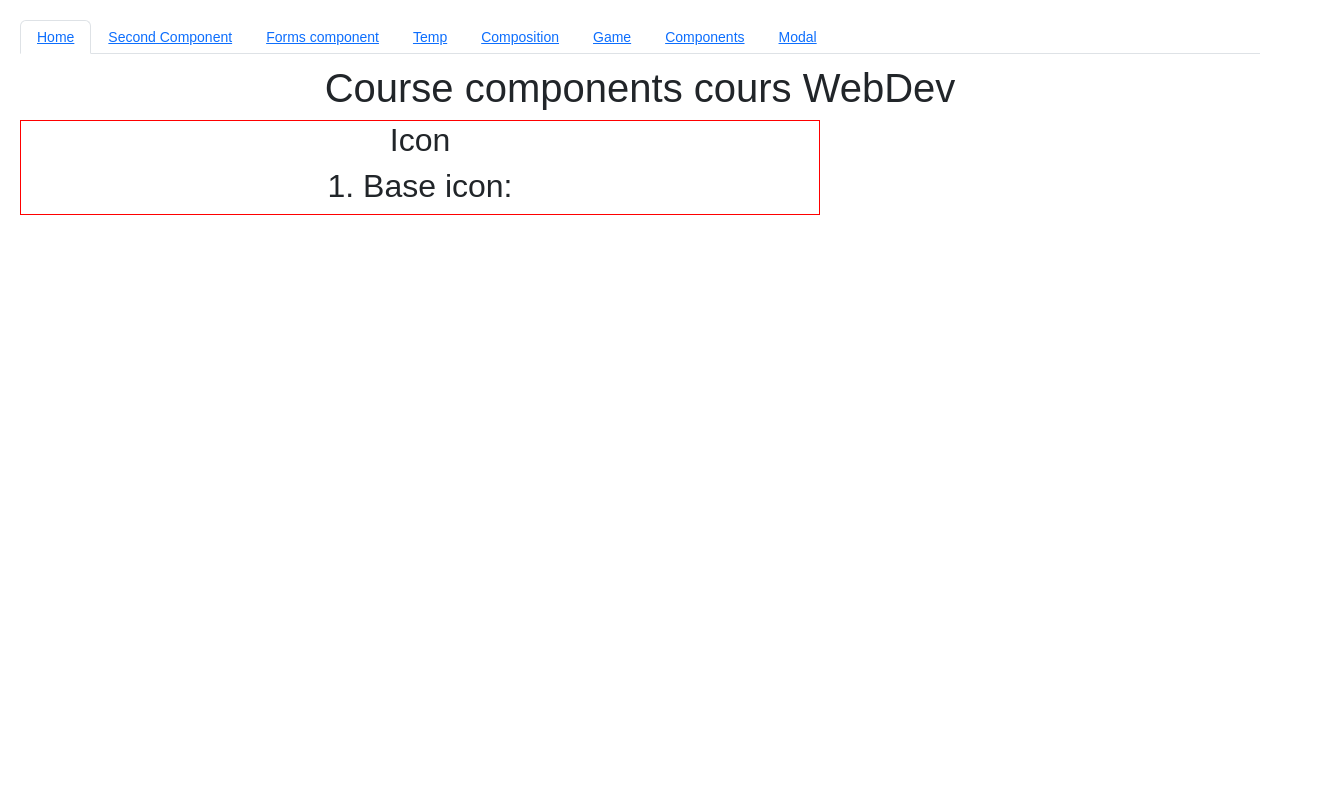
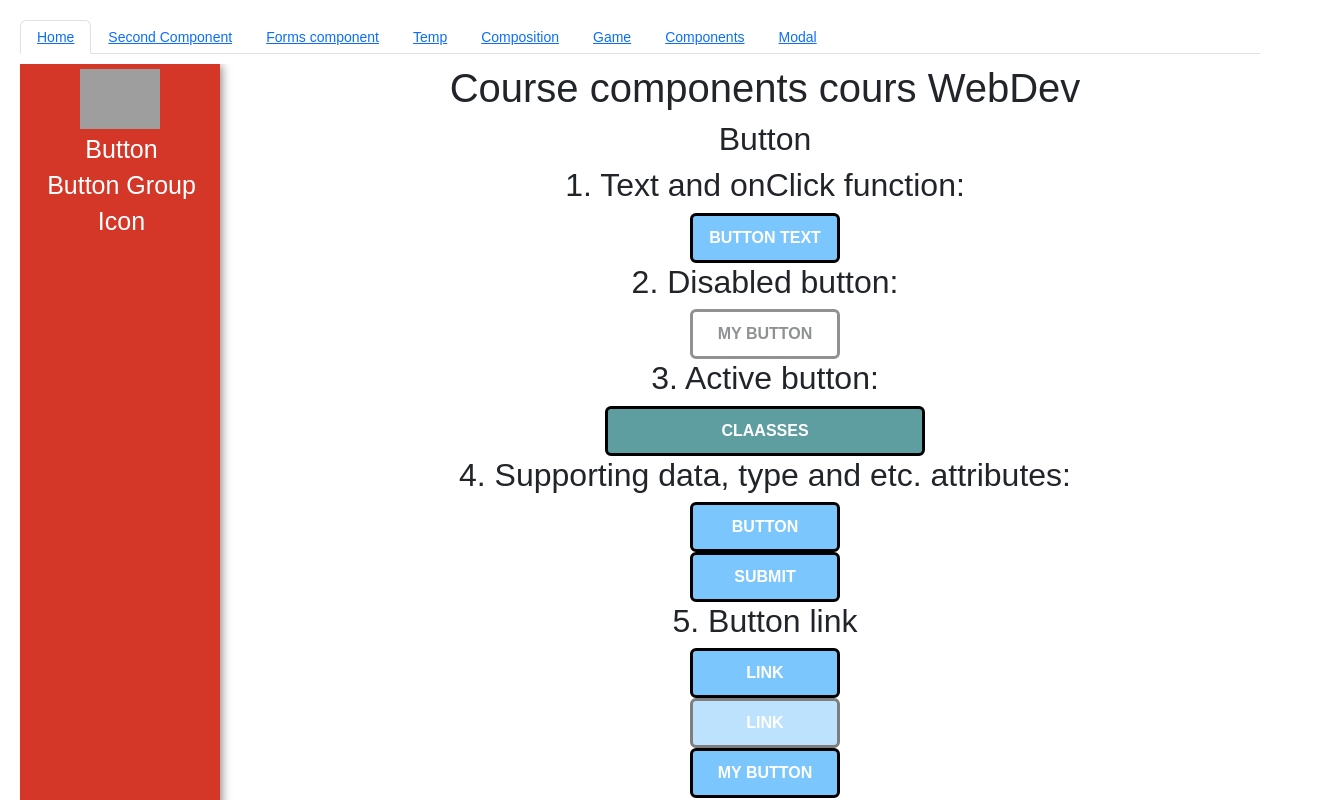
Before and after one commit to N1ph1l1m/React_practic, a React (Create React App) app in the folder React/my-app/: page /devComponents in a window 1280 px wide. Shown: the top 800 px of the page, 1320 px wide, since content can reach past the window. Built offline with nearby package versions, Linux system fonts and the light colour scheme; grey boxes are pictures that could not be loaded.

Commit message:
Create layout for Components

```diff
--- a/React/my-app/src/components/webDevComponents/webDevComponents.jsx
+++ b/React/my-app/src/components/webDevComponents/webDevComponents.jsx
@@ -4,38 +4,135 @@ import SandBoxButton from "./components/button/sandBoxButton";
 import SandBoxGroupButton from "../webDevComponents/components/groupButton/sandBoxGroupButton";
 import SandBoxIcon from "./components/icon/sandBoxIcon";
 
+const MainLayout = styled.div`
+width:1300px;
+min-height:50%;
+display:flex;
+justify-content:start;
+flex-flow:row wrap;
+overflow:hidden;
+`
 const ContentWrap = styled.div`
-${'' /* margin:0px auto; */}
-border:1px solid red;
+width:1090px;
+height:100%;
+
+`
+const ContentItem = styled.div`
 display:flex;
-justify-content:center;
 flex-direction:column;
-width:800px;
 `
+const NavigatorWrap  = styled.div`
+    background-color: #D43728;
+    box-shadow: 1px 1px 10px #777;
+    width: 200px;
+    min-height: 1000px;
+    display:flex;
+    flex-flow: column wrap;
+`
+const NavigatorLogo = styled.div`
+  text-align: center;
+    padding: 5px;
+`
+const NavButton = styled.button`
+  align-items: center;
+    background-color:transparent;
+    border:0px  solid transparent;
+    width: 100%;
+    color: #fff;
+    text-decoration: none;
+    align-items: center;
+    border-left: 3px solid transparent;
+    font-weight: 500;
+    font-size:25px;
+    margin-bottom: 5px;
+    &:hover {
+    background-color: rgba(0,0,0,.2);
+    border-color: #EBEBEB;
 
+  }
+`
 export default class DevComponetns extends React.Component{
-    render(){
-        return(
-            <>
-                <h1>Course components cours WebDev</h1>
+    constructor(props){
+        super(props);
+        this.state ={
+            elem:1,
+        }
+        this.handlerButton = this.handlerButton.bind(this);
+        this.handlerButtonGroup = this.handlerButtonGroup.bind(this);
+        this.handlerIcon = this.handlerIcon.bind(this);
+    }
+
+    handlerButton(){
+        this.setState((prevState) =>({
+            elem:1,
+        }));
+        console.log('This state = ');
+    }
+    handlerButtonGroup(){
+        this.setState((prevState) =>({
+            elem:2,
+        }));
+    }
+    handlerIcon(){
+        this.setState((prevState) =>({
+            elem:3,
+        }));
+    }
+    renderComponent() {
+        switch (this.state.elem) {
+            case 1:
+                return (
+                    <ContentItem>
+                        <h1>Course components cours WebDev</h1>
+                        <h2>Button</h2>
+                        <SandBoxButton></SandBoxButton>
+                    </ContentItem>
+                );
+            case 2:
+                return (
+                    <ContentItem>
+                        <h2>Group Button</h2>
+                        <SandBoxGroupButton></SandBoxGroupButton>
+                    </ContentItem>
+                );
+            case 3:
+                return (
+                    <ContentItem>
+                        <h2>Icon</h2>
+                        <SandBoxIcon></SandBoxIcon>
+                    </ContentItem>
+                );
+            default:
+                return null;
+        }
+    }
 
 
-                {/* <ContentWrap>
-                <h2> Button</h2>
-                <SandBoxButton></SandBoxButton>
-                </ContentWrap>
-                <ContentWrap>
-                <h2> Group Button</h2>
-                <SandBoxGroupButton></SandBoxGroupButton>
-                </ContentWrap> */}
 
-                <ContentWrap>
-                <h2> Icon</h2>
-                <SandBoxIcon></SandBoxIcon>
+
+
+    render(){
+        const component = this.renderComponent();
+        return(
+            <MainLayout>
+            <NavigatorWrap>
+                <NavigatorLogo>
+                <img src="https://upload.wikimedia.org/wikipedia/commons/thumb/a/a7/React-icon.svg/1200px-React-icon.svg.png" height="60" alt="logo" />
+                </NavigatorLogo>
+                <NavButton onClick={this.handlerButton}>Button</NavButton>
+                <NavButton onClick={this.handlerButtonGroup}>Button Group</NavButton>
+                <NavButton onClick={this.handlerIcon}>Icon</NavButton>
+            </NavigatorWrap>
+
+            <ContentWrap>
+
+            {component}
+
+
                 </ContentWrap>
 
 
-            </>
+            </MainLayout>
         )
     }
 }
--- a/React/my-app/src/index.js
+++ b/React/my-app/src/index.js
@@ -15,6 +15,7 @@ import Game from './components/game';
 import SecondComponent from './components/SecondComponent/secondComponent';
 import DevComponetns from './components/webDevComponents';
 import ModalWindows from './components/ModalWindows';
+
 
 const router  = createBrowserRouter([
     {
```
